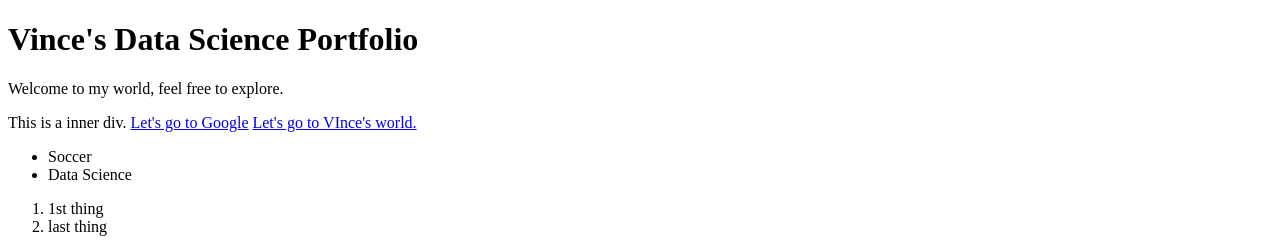
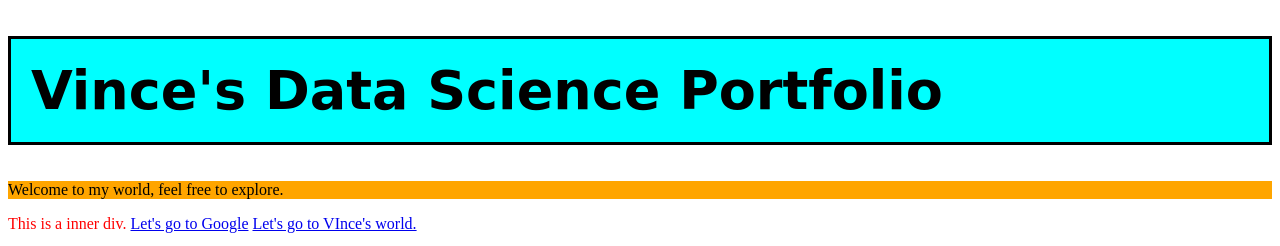
Before and after one commit to constiny/constiny.github.io, a plain HTML site: page index.html in a window 1280 px wide. Shown: the top 246 px of the page. Drawn offline with Linux system fonts and the light colour scheme.

Commit message:
3rd commit

```diff
--- a/index.html
+++ b/index.html
@@ -2,6 +2,7 @@
 <html lang="en">
     <head>
         <title>My Portfolio</title>
+        <link rel="stylesheet" href="style.css">
     </head>
     <body>
         <h1>Vince's Data Science Portfolio</h1>
--- a/style.css
+++ b/style.css
@@ -0,0 +1,21 @@
+
+h1{
+    background-color: aqua;
+    border: 3px solid;
+    padding: 20px;
+    font-size: 54px;
+    font-family: cursive;
+
+}
+
+p{
+    background-color: orange;
+}
+
+div{
+    color: red;
+}
+
+img{
+    width: 800px;
+}
```
